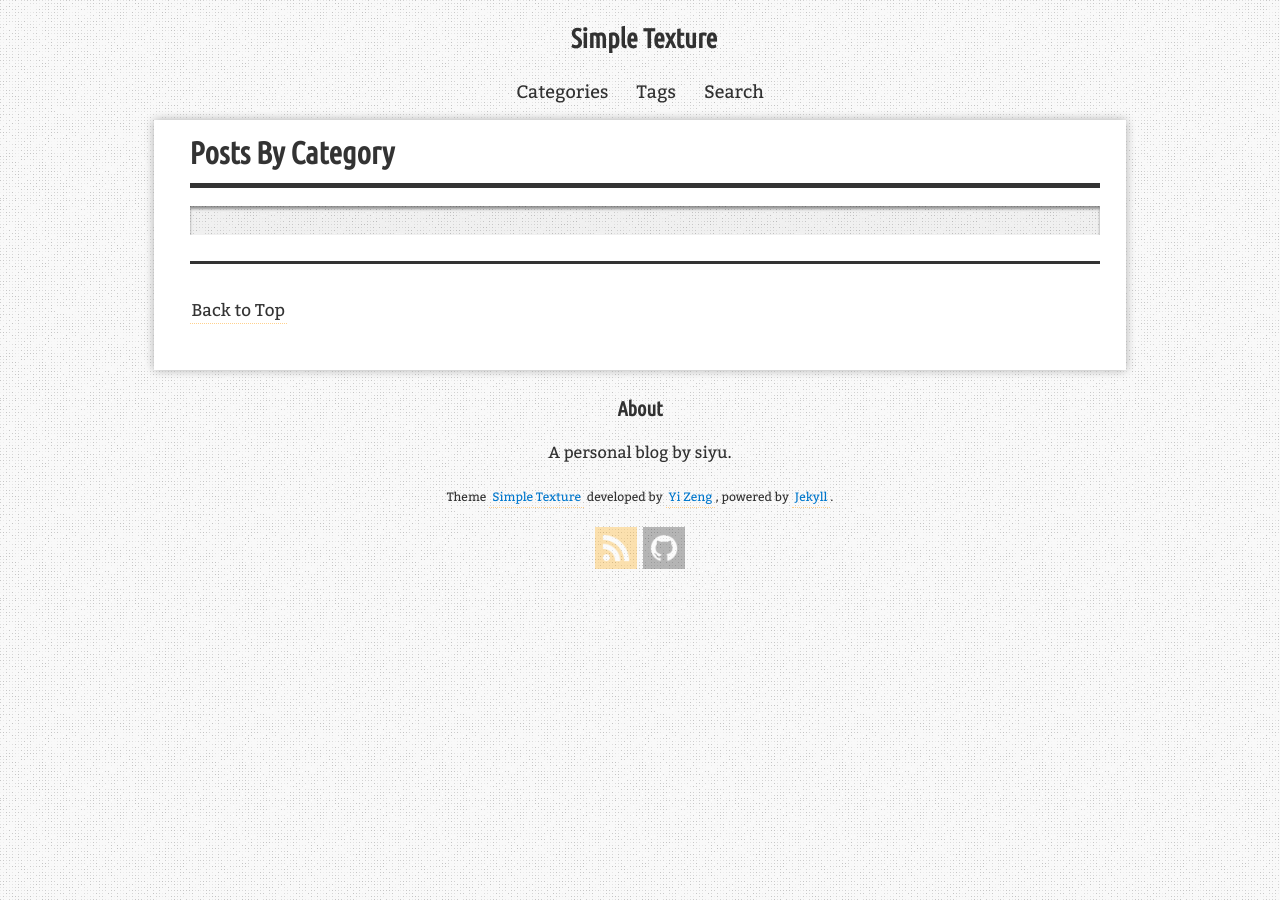
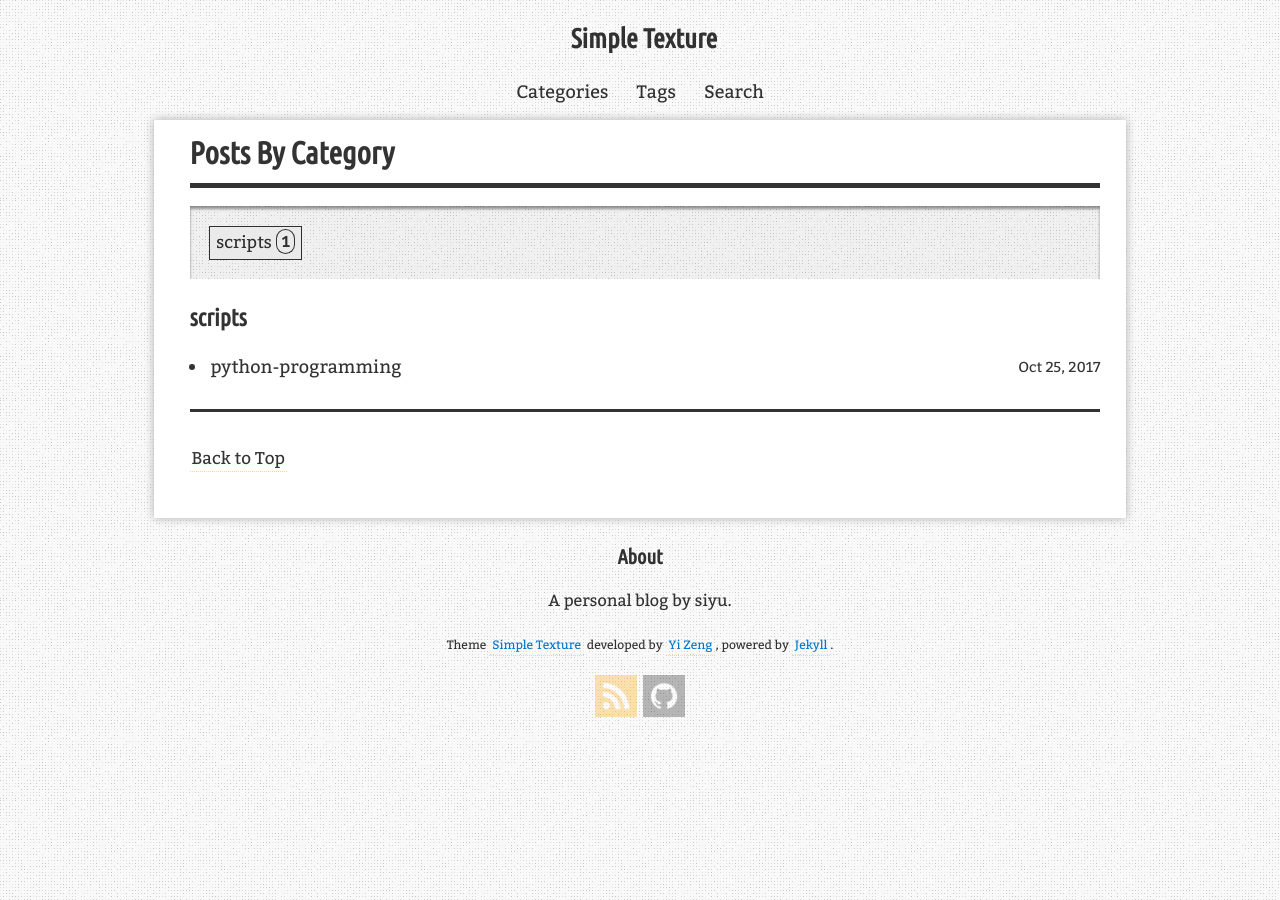
Before and after one commit to syx6/personal-blog, a Jekyll site: the page built from blog/categories/index.html, in a window 1280 px wide. Built offline with Jekyll 4.4.1, drawn with Linux system fonts in a browser that asks for light colours; nearby versions of some CDN libraries; comment, search, counter and statistics services are not loaded.

Commit message:
Update 2017-10-25-python-programming.md

```diff
--- a/_posts/2017-10-25-python-programming.md
+++ b/_posts/2017-10-25-python-programming.md
@@ -1,7 +1,10 @@
 ---
 title: "python-programming"
-Categories: "program"
-Tags: "bioinformatics"
+description: "daily bioinformatics scripts"
+categories: [scripts]
+tags: [bioinformatics]
+redirect_from:
+  - /2017/10/25/
 ---
 
 ###### 函数式编程
```
